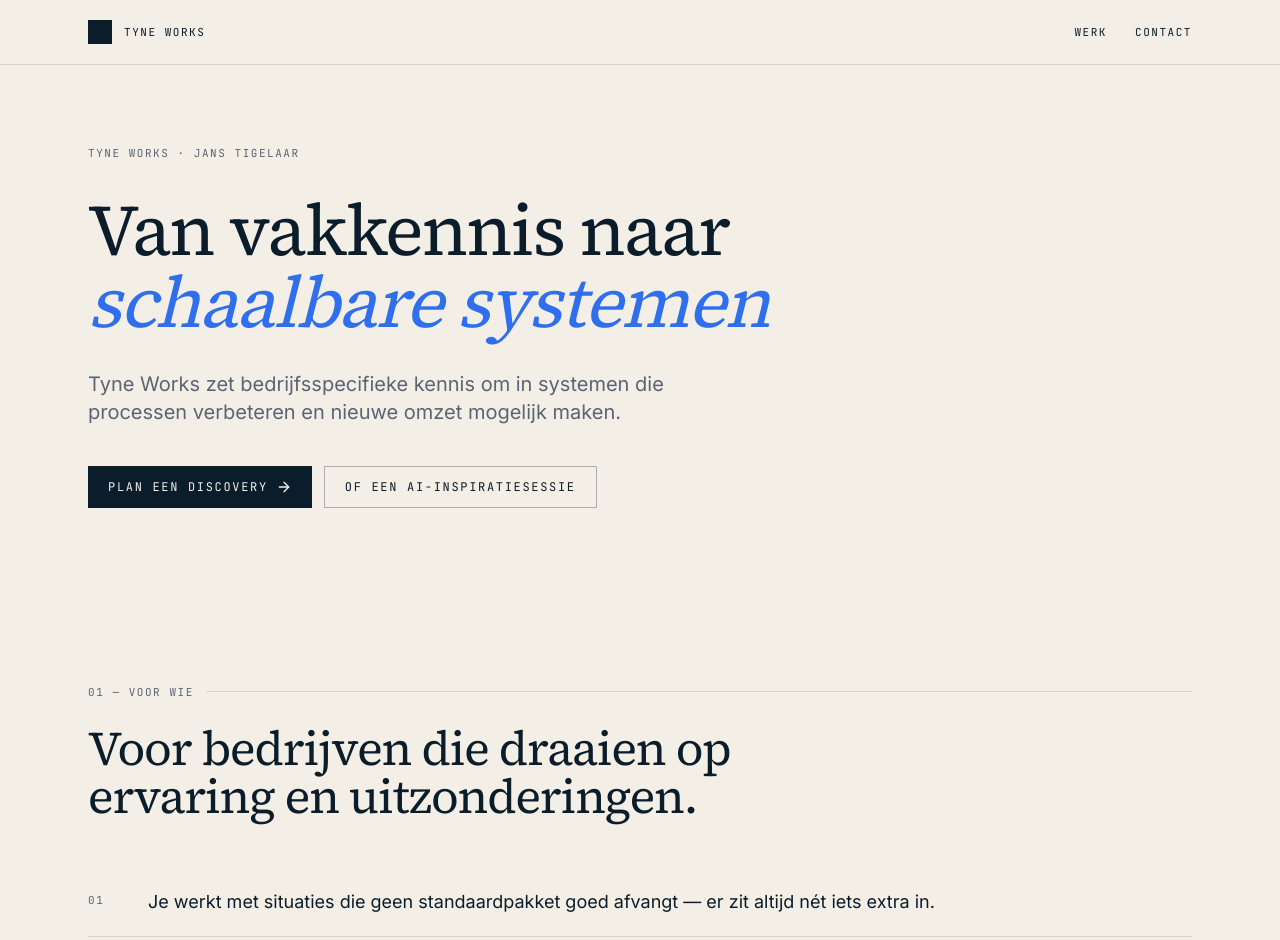
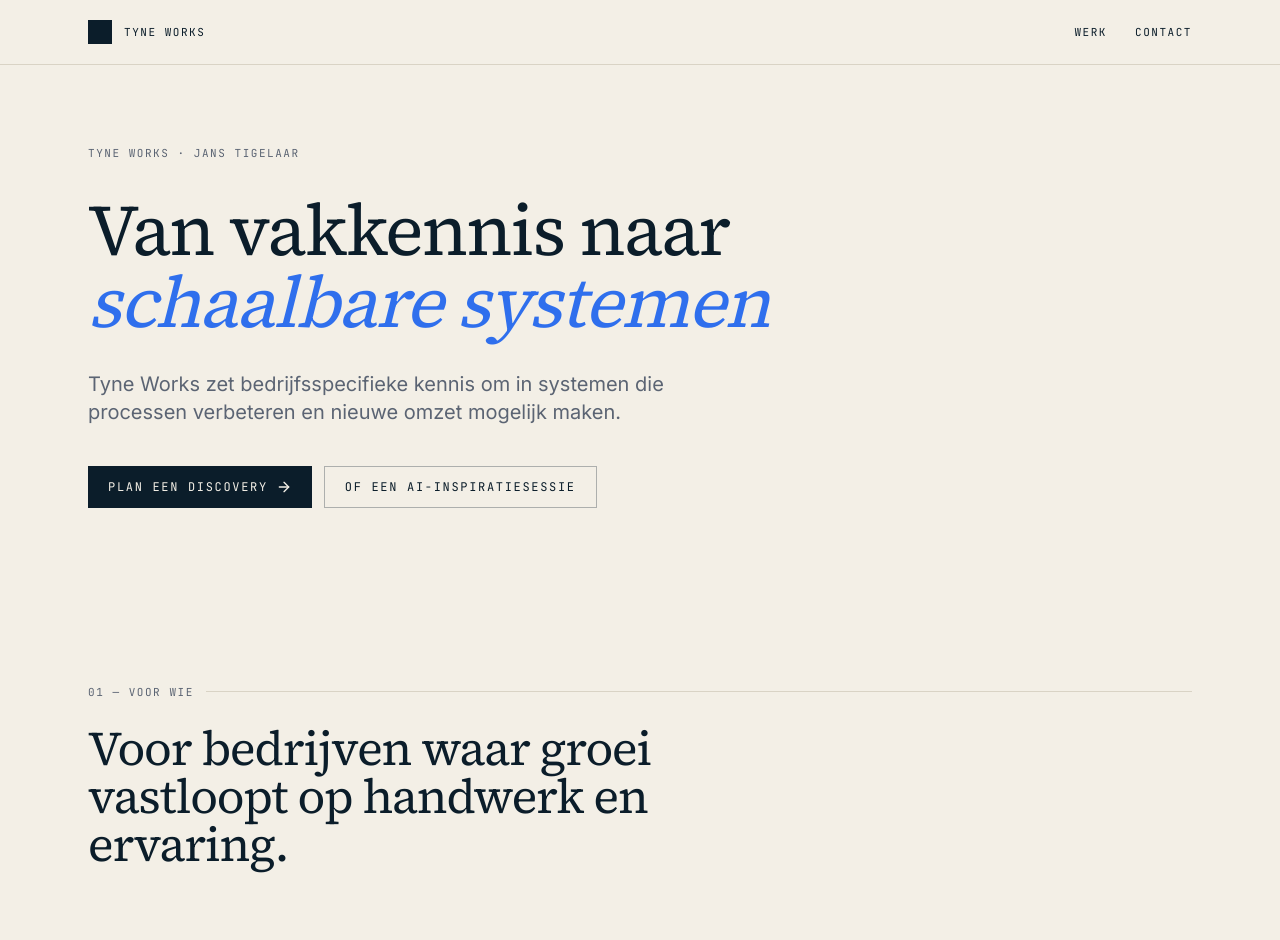
Before and after one commit to JWT20/tyne-works-site, a Next.js app: page / in a window 1280 px wide. Shown: the top 940 px of the page. Built offline with nearby package versions, Linux system fonts and the light colour scheme.

Commit message:
Update 'Voor wie' heading to focus on growth bottleneck

```diff
--- a/src/app/page.tsx
+++ b/src/app/page.tsx
@@ -30,7 +30,7 @@ export default function HomePage() {
       <section className="container-tight py-20">
         <p className="section-marker">01 — Voor wie</p>
         <h2 className="display-2 max-w-3xl mb-12">
-          Voor bedrijven die draaien op ervaring en uitzonderingen.
+          Voor bedrijven waar groei vastloopt op handwerk en ervaring.
         </h2>
         <div>
           <NumberedRow n="01" body="Je werkt met situaties die geen standaardpakket goed afvangt — er zit altijd nét iets extra in." />
```
